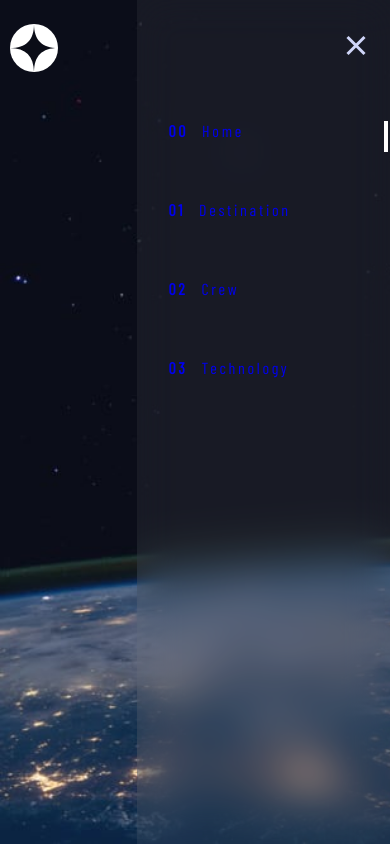
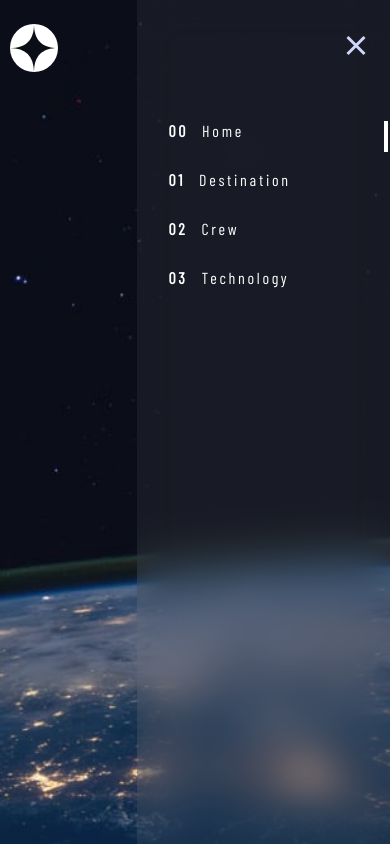
Before and after one commit to isaacnovaes/space-tourism, a React (Vite) app: page / in a window 390 px wide. Both pictures are taken after a click on the icon 368 px from the left and 48 px from the top of the page. Built offline with nearby package versions, Linux system fonts and the light colour scheme; a web font is replaced by a local one.

Commit message:
Update Hamburger and MobileNav components to repflect their independent resposive behavior

```diff
--- a/src/components/Hamburger/Hamburger.module.scss
+++ b/src/components/Hamburger/Hamburger.module.scss
@@ -8,3 +8,11 @@
 	display: flex;
 	justify-content: flex-end;
 }
+
+
+
+@media screen and (min-width: 700px) {
+	.Hamburger {
+		display: none;
+	}
+}
--- a/src/components/MobileNav/MobileNav.jsx
+++ b/src/components/MobileNav/MobileNav.jsx
@@ -14,26 +14,35 @@ const MobileNav = ({ isVisible, toggle }) => {
 					className={styles.MobileNav}
 					initial={{ x: "100vw", opacity: 0 }}
 					animate={{ x: "0", opacity: 1 }}
-					exit={{ x: "120vw", opacity: 0 }}
+					exit={{ x: "110vw", opacity: 0 }}
+					transition={{ type: "spring", duration: 0.5, bounce: 0.45 }}
 				>
 					<Hamburger type="close" toggle={toggle} />
 					<nav className={styles.NavLinks}>
-						<NavLink to="/" className={NavLinkClasses}>
+						<NavLink to="/" className={NavLinkClasses} onClick={toggle}>
 							<div className={styles.Link}>
 								<span>00</span> <span>Home</span>
 							</div>
 						</NavLink>
-						<NavLink to="/destination" className={NavLinkClasses}>
+						<NavLink
+							to="/destination"
+							className={NavLinkClasses}
+							onClick={toggle}
+						>
 							<div className={styles.Link}>
 								<span>01</span> <span>Destination</span>
 							</div>
 						</NavLink>
-						<NavLink to="/crew" className={NavLinkClasses}>
+						<NavLink to="/crew" className={NavLinkClasses} onClick={toggle}>
 							<div className={styles.Link}>
 								<span>02</span> <span>Crew</span>
 							</div>
 						</NavLink>
-						<NavLink to="/technology" className={NavLinkClasses}>
+						<NavLink
+							to="/technology"
+							className={NavLinkClasses}
+							onClick={toggle}
+						>
 							<div className={styles.Link}>
 								<span>03</span> <span>Technology</span>
 							</div>
--- a/src/components/MobileNav/MobileNav.module.scss
+++ b/src/components/MobileNav/MobileNav.module.scss
@@ -1,5 +1,3 @@
-@use "../../mixins.module.scss";
-
 .MobileNav {
 	position: fixed;
 	top: 0;
@@ -18,13 +16,15 @@
 		margin-top: 50px;
 		display: flex;
 		flex-direction: column;
-		row-gap: 30px;
+		row-gap: 0px;
 
 		.NavLink {
-			@include mixins.navText;
+			font-family: var(--barlow);
+			letter-spacing: 2.7px;
 			padding: 15px 0 15px 32px;
 
 			.Link {
+				color: var(--white);
 				display: flex;
 				column-gap: 14px;
 				position: relative;
```
